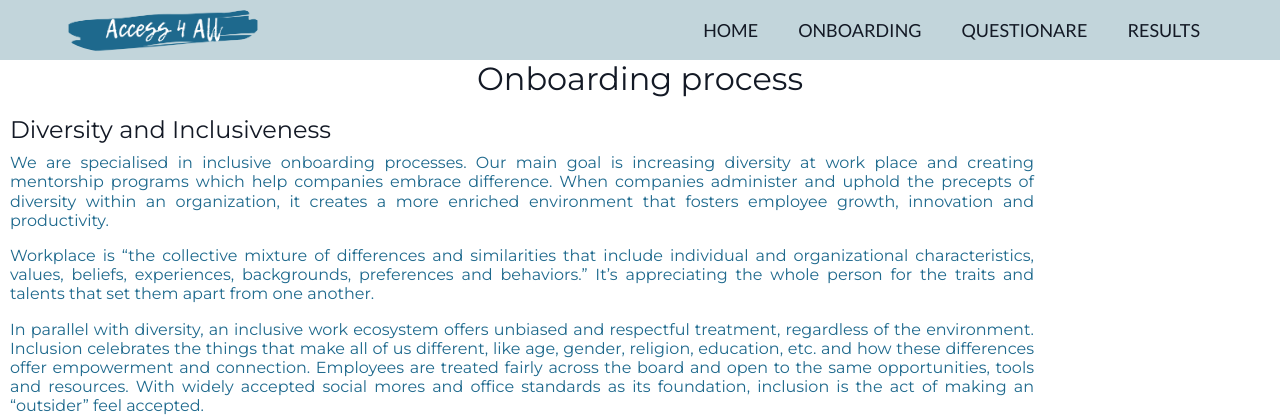
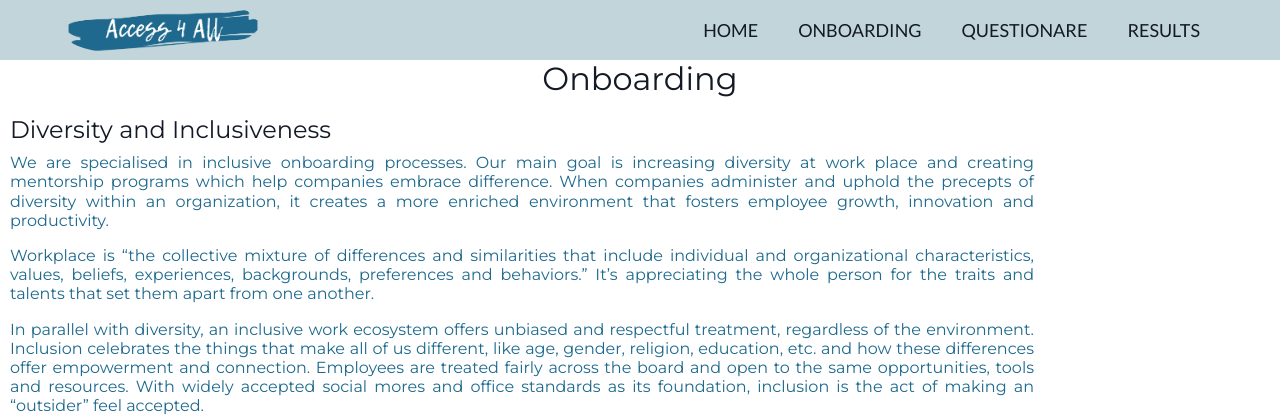
Before and after one commit to ruszkipista/access4all, a Flask app: page /onboarding in a window 1280 px wide. Shown: the top 420 px of the page. Run offline with Flask 2, Linux system fonts and the light colour scheme; some libraries are stand-ins or nearby versions.

Commit message:
Correct style for onboarding page

```diff
--- a/templates/onboarding.html
+++ b/templates/onboarding.html
@@ -5,7 +5,7 @@
 
 {% block body %}
 
-<h1 id="onboard">Onboarding process</h1>
+<h1 id="onboard">Onboarding</h1>
 <h2 class="points">Diversity and Inclusiveness<h2>
 
 <p class="process">We are specialised in inclusive onboarding processes. Our main goal is increasing diversity at work place and creating mentorship programs which
```
